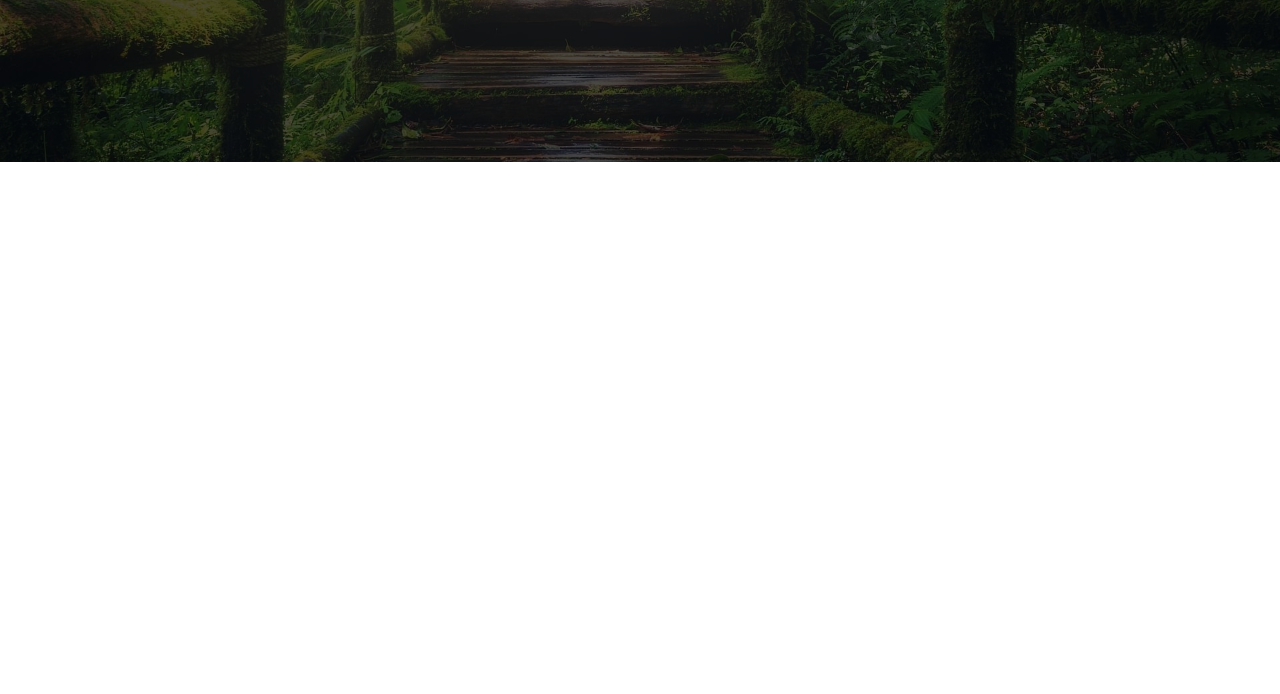
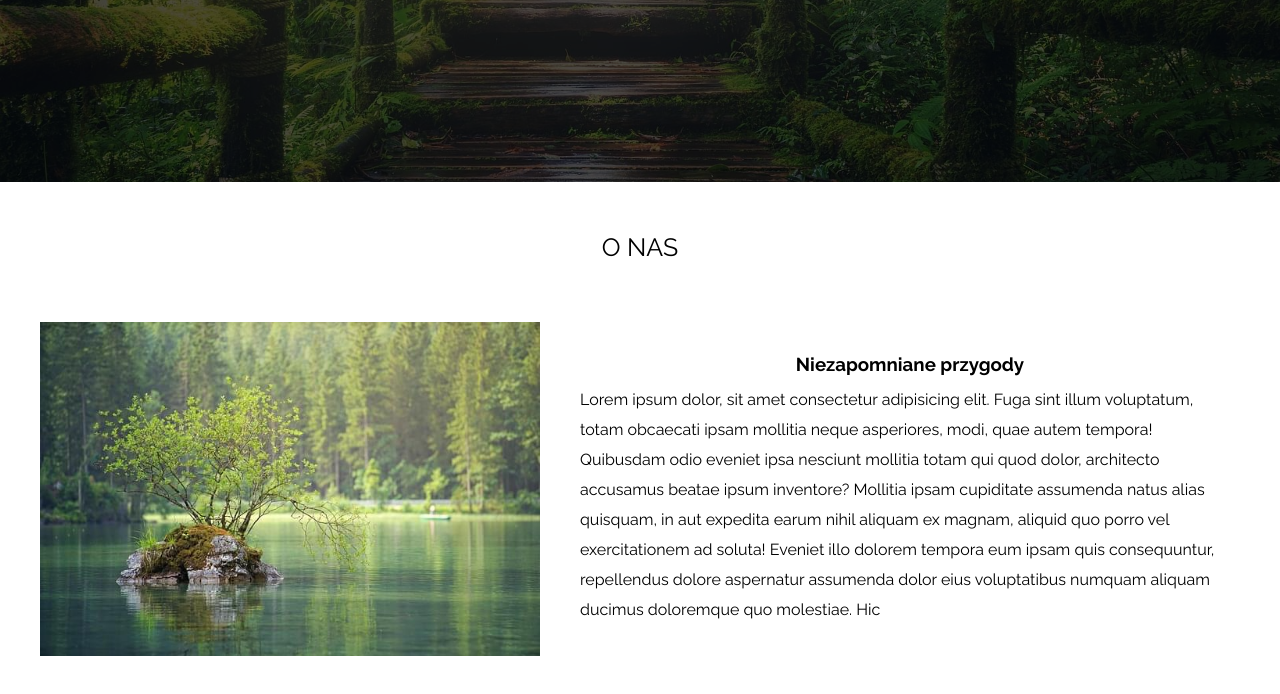
Before and after one commit to MaciejMi/Forest-Group, a website: page index.html in a window 1280 px wide. Shown: the part 398-1092 px from the top of the page. Before the commit the page ends 800 px from the top, so only its background shows below. Drawn offline with Linux system fonts and the light colour scheme.

Commit message:
add about-us section

```diff
--- a/index.html
+++ b/index.html
@@ -54,6 +54,35 @@
             </div>
         </div>
     </header>
+
+    <section class="section about-us">
+        <h2 class="section__heading">
+            O nas
+        </h2>
+        <div class="wrapper">
+            <div class="about-us__content">
+                <img src="./dist/img/waters-small.jpg"
+                    alt="Skalna wysepka z drzewkiem po środku jeziora otoczonego przez gęsty las" class="about-us__img">
+                <div class="about-us__text-box">
+                    <h3>Niezapomniane przygody
+                    </h3>
+                    <p>Lorem ipsum dolor, sit amet consectetur adipisicing elit. Fuga sint illum voluptatum, totam
+                        obcaecati
+                        ipsam mollitia neque asperiores, modi, quae autem tempora! Quibusdam odio eveniet ipsa nesciunt
+                        mollitia
+                        totam qui quod dolor, architecto accusamus beatae ipsum inventore? Mollitia ipsam cupiditate
+                        assumenda
+                        natus alias quisquam, in aut expedita earum nihil aliquam ex magnam, aliquid quo porro vel
+                        exercitationem ad soluta! Eveniet illo dolorem tempora eum ipsam quis consequuntur, repellendus
+                        dolore
+                        aspernatur assumenda dolor eius voluptatibus numquam aliquam ducimus doloremque quo molestiae.
+                        Hic
+                    </p>
+                </div>
+            </div>
+        </div>
+    </section>
+
 </body>
 
 </html>
--- a/src/sass/style.scss
+++ b/src/sass/style.scss
@@ -22,6 +22,16 @@ body {
 	margin: 0 auto;
 	max-width: 1200px;
 	width: 100%;
+}
+
+.section {
+	padding: 50px 20px;
+	&__heading {
+		text-align: center;
+		text-transform: uppercase;
+		font-size: 2.5rem;
+		font-weight: 400;
+	}
 }
 
 .nav {
@@ -102,7 +112,7 @@ body {
 .header {
 	position: relative;
 	max-height: 500px;
-	height: 40vh;
+	height: 400px;
 	width: 100%;
 	background-size: cover;
 	background-position: center;
@@ -135,6 +145,32 @@ body {
 	}
 }
 
+.about-us {
+	&__content {
+		margin-top: 20px;
+		display: flex;
+		flex-direction: column;
+		align-items: center;
+		gap: 15px;
+	}
+
+	&__text-box {
+		display: flex;
+		flex-direction: column;
+		gap: 10px;
+		text-align: center;
+	}
+
+	p {
+		line-height: 30px;
+	}
+
+	&__img {
+		width: 100%;
+		max-width: 500px;
+	}
+}
+
 @media (max-width: 767px) {
 	.header {
 		background-image: url('../img/jungle-small.jpg');
@@ -143,7 +179,7 @@ body {
 
 @media (min-width: 576px) {
 	.header {
-		height: 50vh;
+		height: 500px;
 		&__text-box {
 			h1 {
 				font-size: 4rem;
@@ -207,7 +243,7 @@ body {
 
 @media (min-width: 992px) {
 	.header {
-		height: 60vh;
+		height: 600px;
 		background-image: url('../img/jungle-large.jpg');
 		&__text-box {
 			h1 {
@@ -218,4 +254,19 @@ body {
 			}
 		}
 	}
+	.about-us {
+		&__content {
+			margin-top: 60px;
+			flex-direction: row;
+			gap: 40px;
+		}
+
+		p {
+			text-align: left;
+		}
+
+		&__img {
+			width: 100%;
+		}
+	}
 }
```
Also changed, not shown: dist/css/style.min.css.
